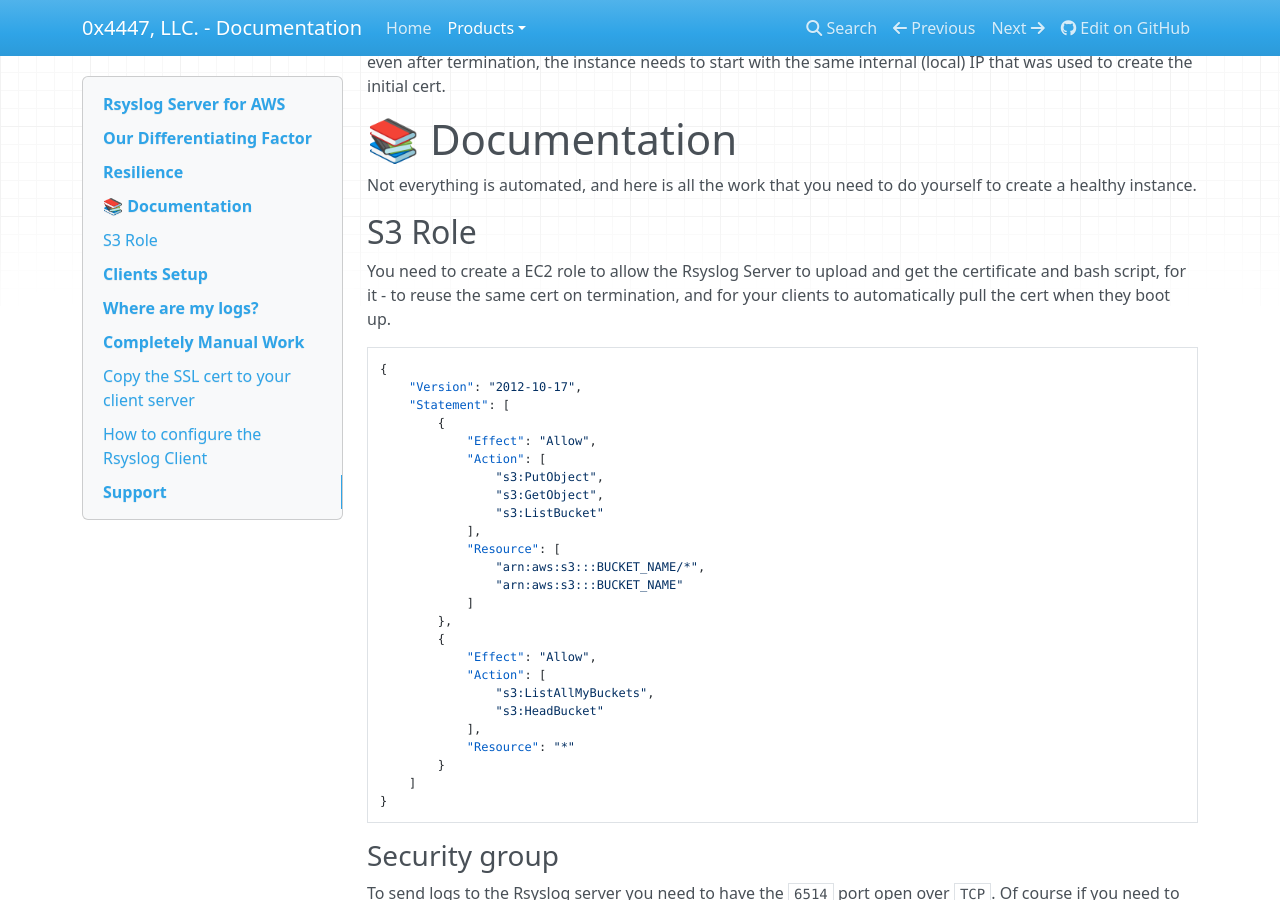
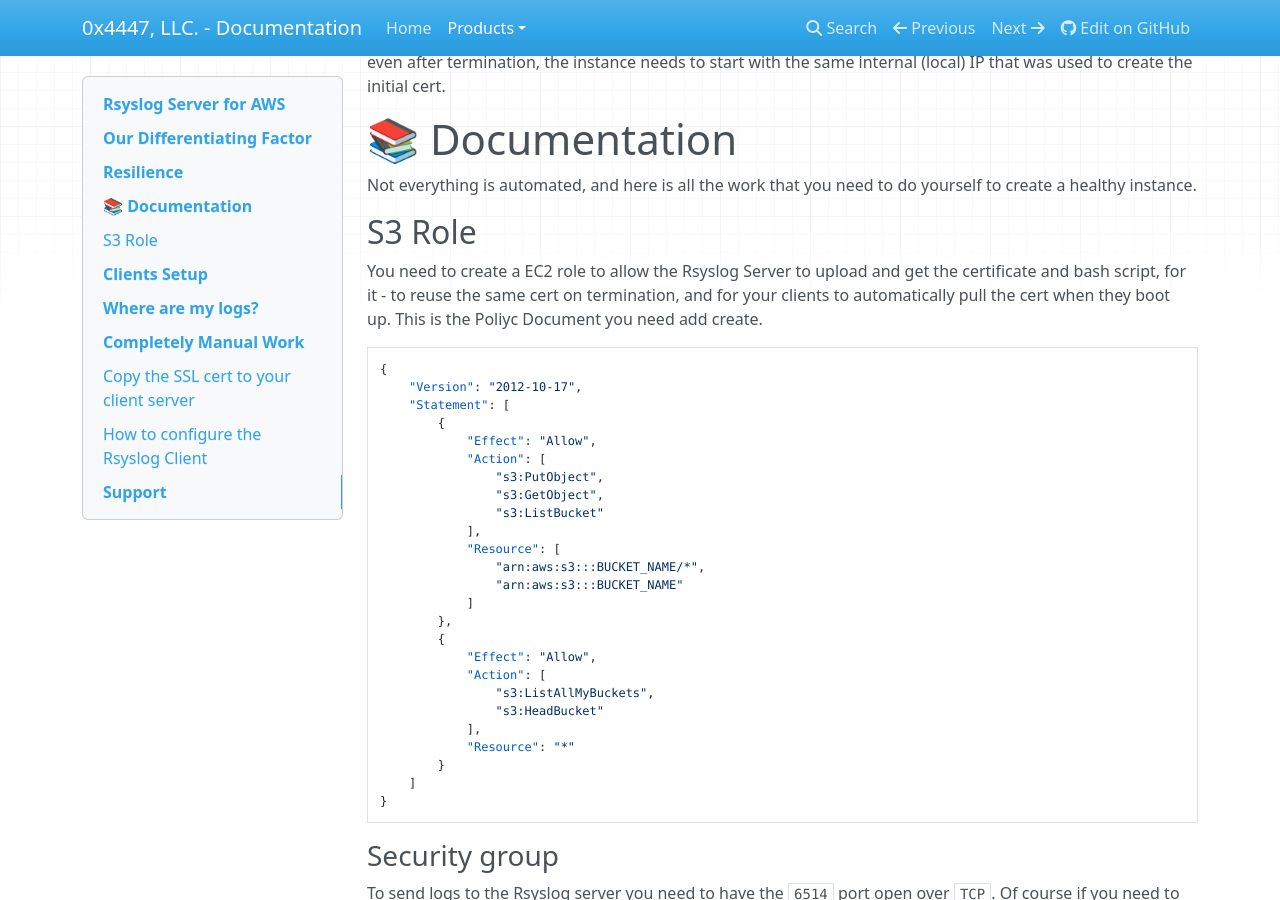
Before and after one commit to 0x4447-office/0x4447_webpage_documentation, an MkDocs documentation site: the page built from docs/products/cloud/aws-marketplace/rsyslog-server.md, in a window 1280 px wide and 900 px high, scrolled down 1009 px. Built offline with MkDocs 1.6.1, drawn with Linux system fonts in a browser that asks for light colours; nearby versions of some CDN libraries.

Commit message:
Update rsyslog-server.md

````diff
--- a/docs/products/cloud/aws-marketplace/rsyslog-server.md
+++ b/docs/products/cloud/aws-marketplace/rsyslog-server.md
@@ -35,7 +35,7 @@ Not everything is automated, and here is all the work that you need to do yourse
 
 ## S3 Role
 
-You need to create a EC2 role to allow the Rsyslog Server to upload and get the certificate and bash script, for it - to reuse the same cert on termination, and for your clients to automatically pull the cert when they boot up.
+You need to create a EC2 role to allow the Rsyslog Server to upload and get the certificate and bash script, for it - to reuse the same cert on termination, and for your clients to automatically pull the cert when they boot up. This is the Poliyc Document you need add create.
 
 ```json
 {
````
